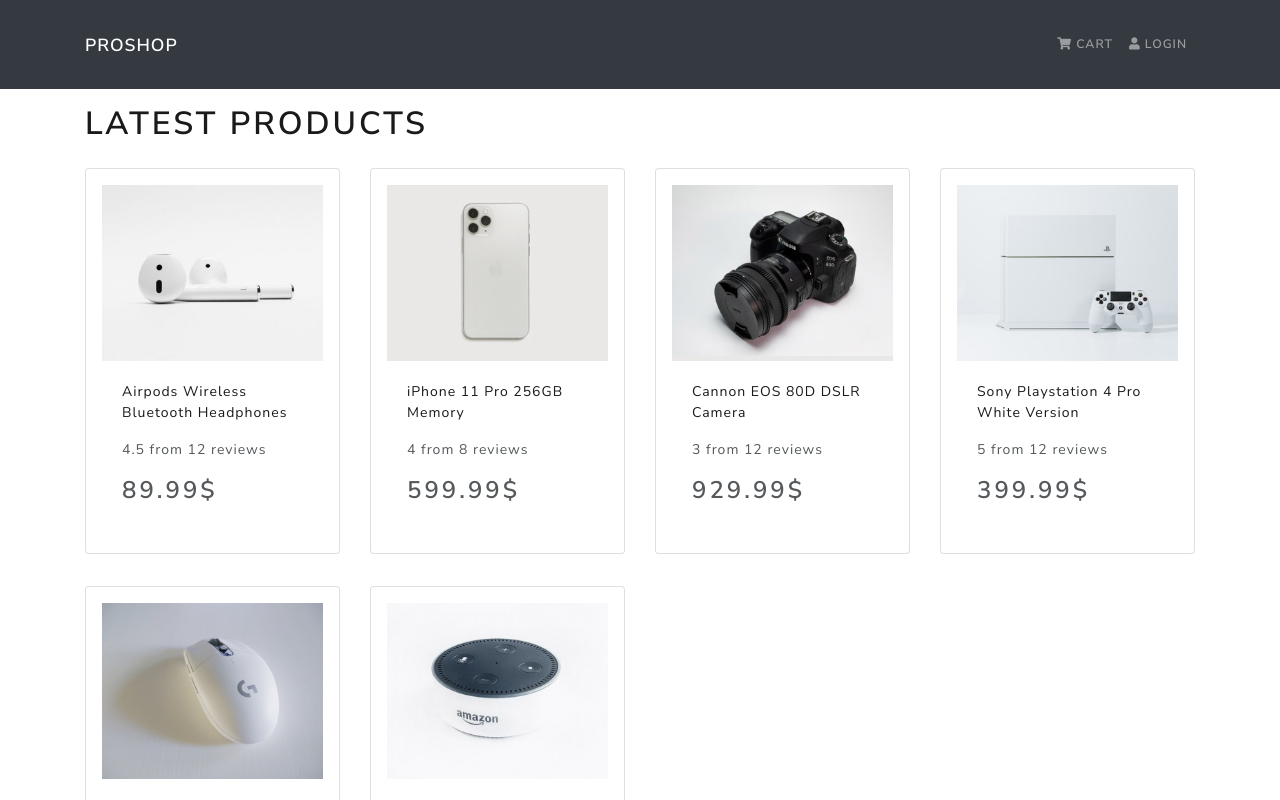
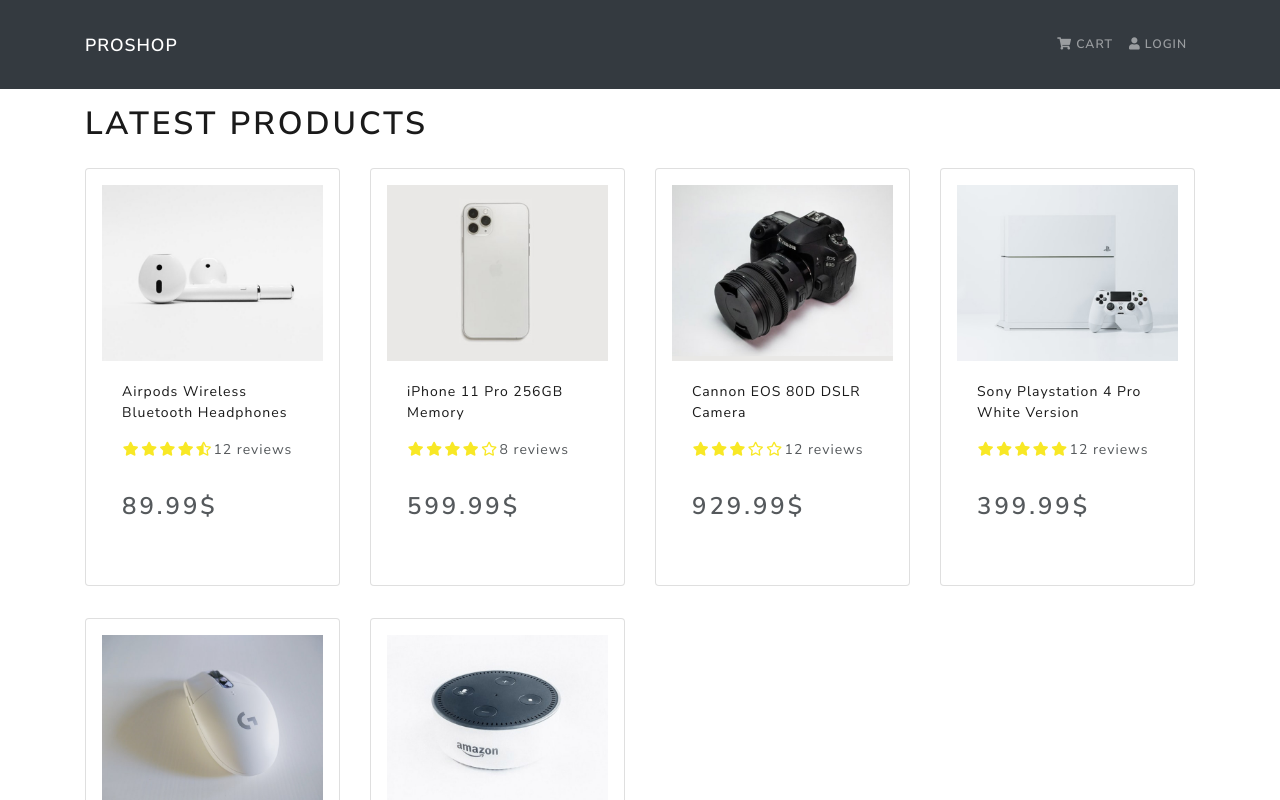
Before and after one commit to MassDo/ecommerce, a React (Create React App) app in the folder frontend/: page /product/1 in a window 1280 px wide. Shown: the top 800 px of the page. Built offline with nearby package versions, Linux system fonts and the light colour scheme.

Commit message:
Add Rating component

```diff
--- a/frontend/src/components/Product.jsx
+++ b/frontend/src/components/Product.jsx
@@ -1,4 +1,5 @@
 import { Card } from "react-bootstrap";
+import Rating from "./Rating";
 
 const Product = ({ product }) => {
   return (
@@ -14,7 +15,11 @@
         </a>
         <Card.Title as="div">
           <div className="my-3">
-            {product.rating} from {product.numReviews} reviews
+            <Rating
+              value={product.rating}
+              text={`${product.numReviews} reviews`}
+              color={"#f8e825"}
+            />
           </div>
         </Card.Title>
         <Card.Title as="h3">{product.price}$</Card.Title>
--- /dev/null
+++ b/frontend/src/components/Rating.jsx
@@ -0,0 +1,69 @@
+const Rating = ({ value, text, color }) => {
+  return (
+    <div className="rating">
+      <span>
+        <i
+          style={{ color }}
+          className={
+            value >= 1
+              ? "fas fa-star"
+              : value >= 0.5
+              ? "fas fa-star-half-alt"
+              : "far fa-star"
+          }
+        ></i>
+      </span>
+      <span>
+        <i
+          style={{ color }}
+          className={
+            value >= 2
+              ? "fas fa-star"
+              : value >= 1.5
+              ? "fas fa-star-half-alt"
+              : "far fa-star"
+          }
+        ></i>
+      </span>
+      <span>
+        <i
+          style={{ color }}
+          className={
+            value >= 3
+              ? "fas fa-star"
+              : value >= 2.5
+              ? "fas fa-star-half-alt"
+              : "far fa-star"
+          }
+        ></i>
+      </span>
+      <span>
+        <i
+          style={{ color }}
+          className={
+            value >= 4
+              ? "fas fa-star"
+              : value >= 3.5
+              ? "fas fa-star-half-alt"
+              : "far fa-star"
+          }
+        ></i>
+      </span>
+      <span>
+        <i
+          style={{ color }}
+          className={
+            value >= 5
+              ? "fas fa-star"
+              : value >= 4.5
+              ? "fas fa-star-half-alt"
+              : "far fa-star"
+          }
+        ></i>
+      </span>
+      <span>{text && text}</span>
+    </div>
+  );
+};
+
+export default Rating;
--- a/frontend/src/index.css
+++ b/frontend/src/index.css
@@ -1,3 +1,12 @@
 main {
   min-height: 80vh;
 }
+
+h3 {
+  padding: 1rem 0rem;
+}
+
+/* rating component */
+.rating span {
+  margin: 0.05rem;
+}
```
